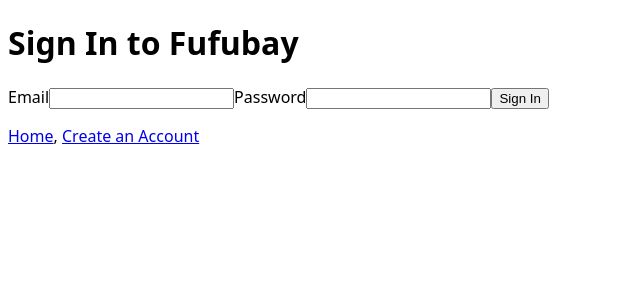
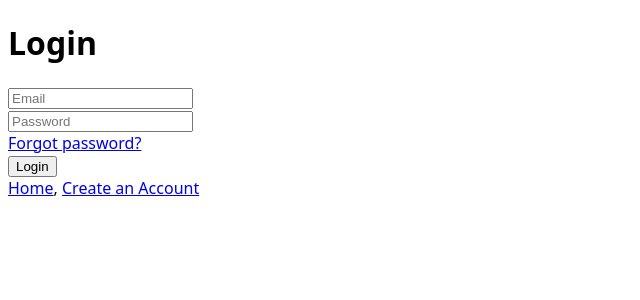
Before and after one commit to john-royal/Fufubay, a Next.js app: page /auth/sign-in in a window 1280 px wide. Shown: the top 300 px of the page, without its empty margins (0-640 px from the left). Built offline with nearby package versions, Linux system fonts and the light colour scheme; no server answers.

Commit message:
Html added to sign-in.tsx [styling to be added]

```diff
--- a/pages/auth/sign-in.tsx
+++ b/pages/auth/sign-in.tsx
@@ -11,6 +11,7 @@
 
   const handleSubmit = async (e: FormEvent<HTMLFormElement>) => {
     e.preventDefault()
+    setErrorMessage('')
 
     const response: APIResponse<User> = await post('/api/auth/sign-in', {
       email: e.currentTarget.email.value,
@@ -25,19 +26,31 @@
   }
 
   return (
-    <main>
-      <h1>Sign In to Fufubay</h1>
-      {errorMessage === '' ? '' : <p>Error: {errorMessage}</p>}
-      <form onSubmit={e => { handleSubmit(e).catch(err => setErrorMessage(err)) }}>
-        <label htmlFor="email">Email</label>
-        <input type="email" name="email" id="email" required />
-        <label htmlFor="password">Password</label>
-        <input type="password" name="password" id="password" required />
-        <button type="submit">Sign In</button>
-      </form>
-      <p>
-        <Link href='/'>Home</Link>, <Link href='/auth/create-account'>Create an Account</Link>
-      </p>
-    </main>
+    <div className='container forms'>
+      <div className='form login'>
+          <h1 className='head'>Login</h1>
+
+          {errorMessage === '' ? '' : <p>Error: {errorMessage}</p>}
+
+          <form onSubmit={e => { handleSubmit(e).catch(err => console.error(err)) }}>
+              <div className='field input-field'>
+                  <input type='email' name='email' className='input' placeholder='Email' required />
+              </div>
+              <div className='field input-field'>
+                  <input type='password' name='password' className='password' placeholder='Password' required />
+              </div>
+              <div className='form link'>
+                  <Link href='/auth/forgot-password' className='forgot-pass'>Forgot password?</Link>
+              </div>
+              <div className='field input-field'>
+                  <button>Login</button>
+              </div>
+
+              <div className='form link'>
+                <Link href='/'>Home</Link>, <Link href='/auth/create-account'>Create an Account</Link>
+              </div>
+          </form>
+      </div>
+    </div>
   )
 }
```
Also changed, not shown: styles/sign-in.css (added).
